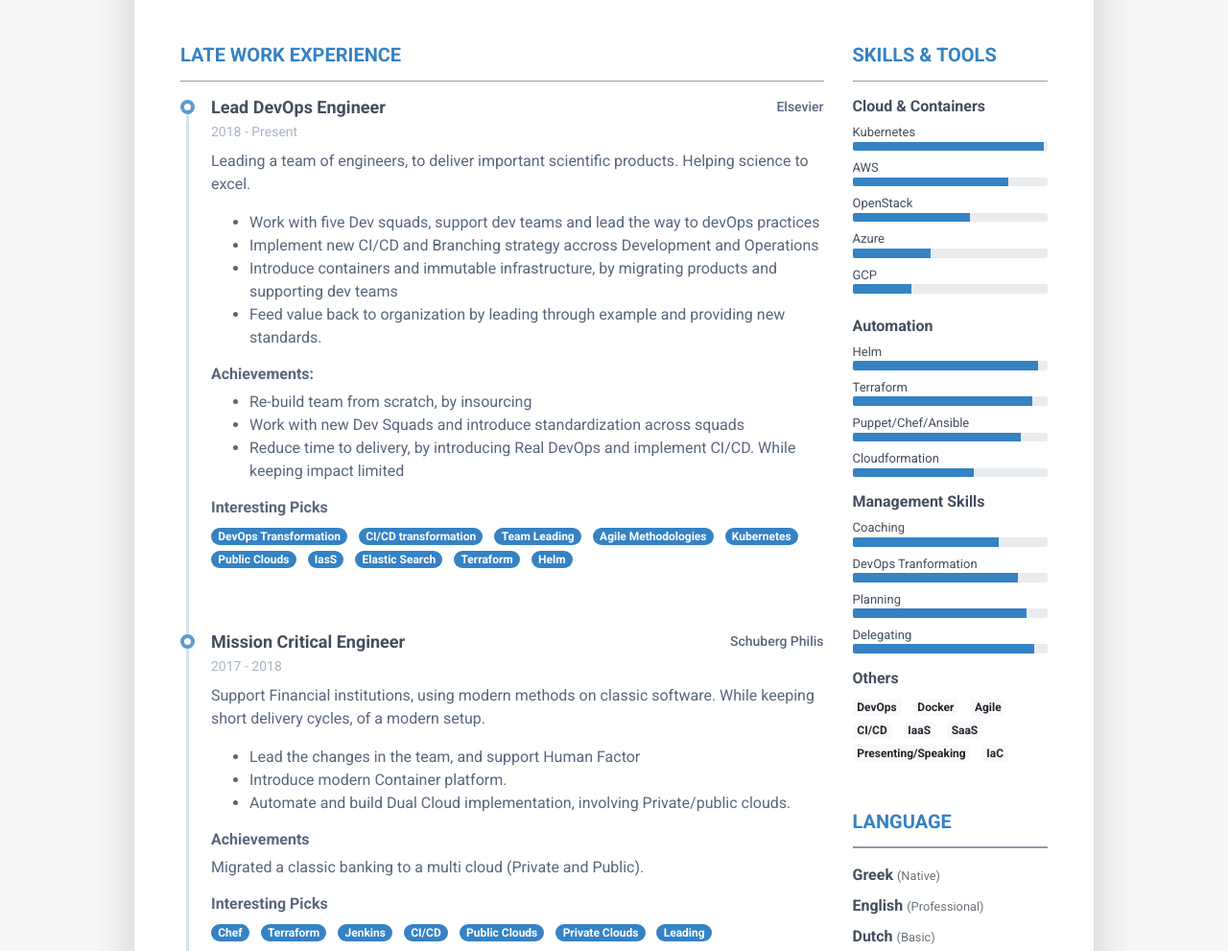
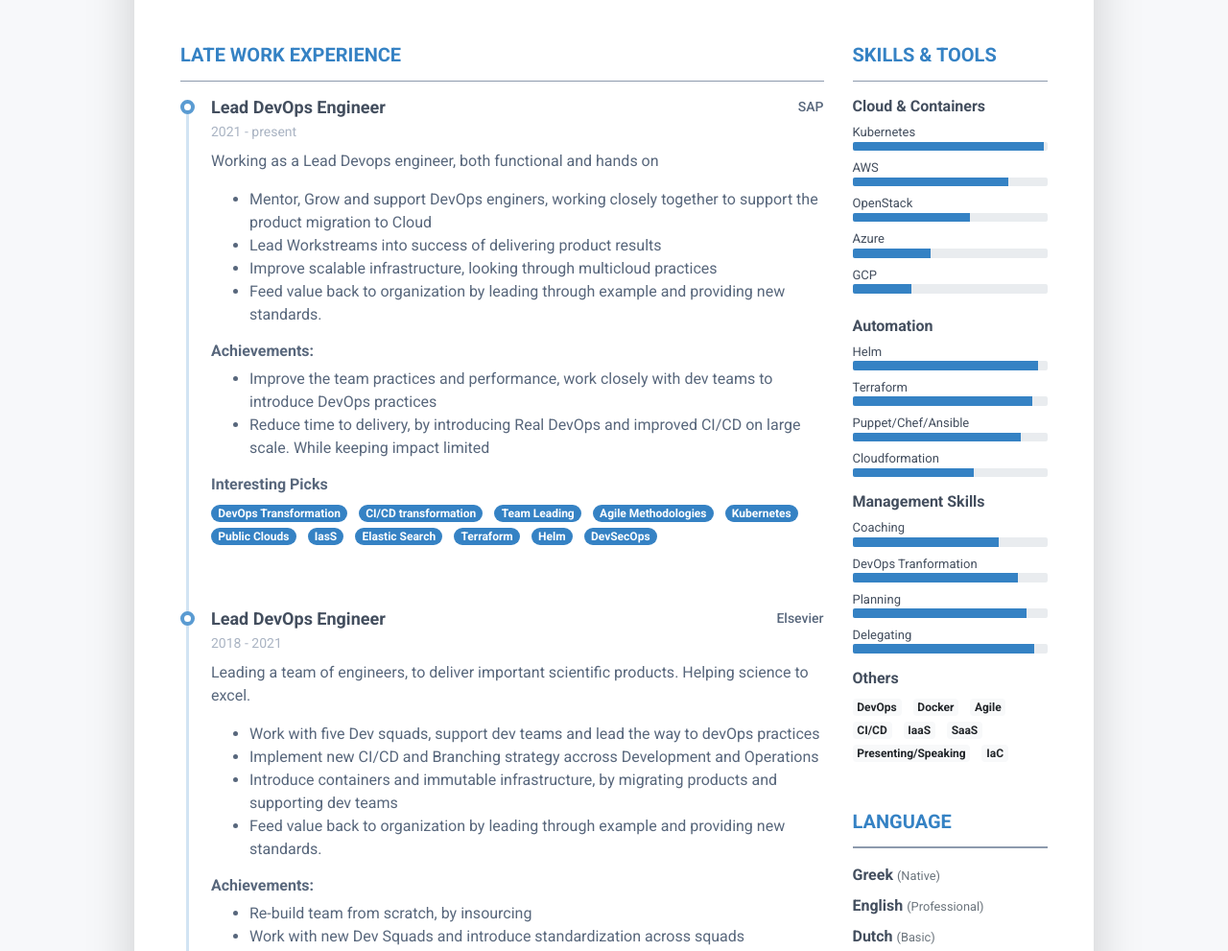
Before and after one commit to varet80/cv, a plain HTML site: page index.html in a window 1280 px wide. Shown: the part 453-1444 px from the top of the page at 96% size. Drawn offline with Linux system fonts and the light colour scheme.

Commit message:
Add more changes to sap work:

```diff
--- a/index.html
+++ b/index.html
@@ -63,13 +63,53 @@
 						    <div class="resume-section-content">
 							    <div class="resume-timeline position-relative">
 								    <article class="resume-timeline-item position-relative pb-5">
+									    <div class="resume-timeline-item-header mb-2">
+										    <div class="d-flex flex-column flex-md-row">
+										        <h3 class="resume-position-title font-weight-bold mb-1">Lead DevOps Engineer</h3>
+										        <div class="resume-company-name ml-auto">SAP</div>
+										    </div><!--//row-->
+										    <div class="resume-position-time">2021 - present</div>
+									    </div><!--//resume-timeline-item-header-->
+									    <div class="resume-timeline-item-desc">
+										    <p>Working as a Lead Devops engineer, both functional and hands on</p>
+												<ul>
+											    <li>Mentor, Grow and support DevOps enginers, working closely together to support the product migration to Cloud</li>
+													<li>Lead Workstreams into success of delivering product results</li>
+											    <li>Improve scalable infrastructure, looking through multicloud practices</li>
+											    <li>Feed value back to organization by leading through example and providing new standards.</li>
+										    </ul>
+										    <h4 class="resume-timeline-item-desc-heading font-weight-bold">Achievements:</h4>
+											  <ul>
+												  <li>Improve the team practices and performance, work closely with dev teams to introduce DevOps practices</li>
+											    <li>Reduce time to delivery, by introducing Real DevOps and improved CI/CD on large scale. While keeping impact limited</li>
+
+												</ul>
+										    <h4 class="resume-timeline-item-desc-heading font-weight-bold">Interesting Picks</h4>
+										    <ul class="list-inline">
+													<li class="list-inline-item"><span class="badge badge-primary badge-pill">DevOps Transformation</span></li>
+											    <li class="list-inline-item"><span class="badge badge-primary badge-pill">CI/CD transformation</span></li>
+												  <li class="list-inline-item"><span class="badge badge-primary badge-pill">Team Leading</span></li>
+													<li class="list-inline-item"><span class="badge badge-primary badge-pill">Agile Methodologies</span></li>
+											    <li class="list-inline-item"><span class="badge badge-primary badge-pill">Kubernetes</span></li>
+											    <li class="list-inline-item"><span class="badge badge-primary badge-pill">Public Clouds</span></li>
+											    <li class="list-inline-item"><span class="badge badge-primary badge-pill">IasS</span></li>
+											    <li class="list-inline-item"><span class="badge badge-primary badge-pill">Elastic Search</span></li>
+											    <li class="list-inline-item"><span class="badge badge-primary badge-pill">Terraform</span></li>
+											    <li class="list-inline-item"><span class="badge badge-primary badge-pill">Helm</span></li>
+											    <li class="list-inline-item"><span class="badge badge-primary badge-pill">DevSecOps</span></li>
+										    </ul>
+									    </div><!--//resume-timeline-item-desc-->
+
+								    </article><!--//resume-timeline-item-->
+
+								    <article class="resume-timeline-item position-relative pb-5">
 
 									    <div class="resume-timeline-item-header mb-2">
 										    <div class="d-flex flex-column flex-md-row">
 										        <h3 class="resume-position-title font-weight-bold mb-1">Lead DevOps Engineer</h3>
 										        <div class="resume-company-name ml-auto">Elsevier</div>
 										    </div><!--//row-->
-										    <div class="resume-position-time">2018 - Present</div>
+										    <div class="resume-position-time">2018 - 2021</div>
 									    </div><!--//resume-timeline-item-header-->
 									    <div class="resume-timeline-item-desc">
 										    <p>Leading a team of engineers, to deliver important scientific products. Helping science to excel.</p>
```
